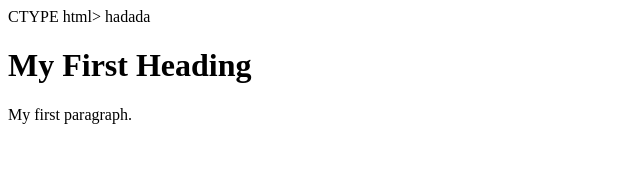
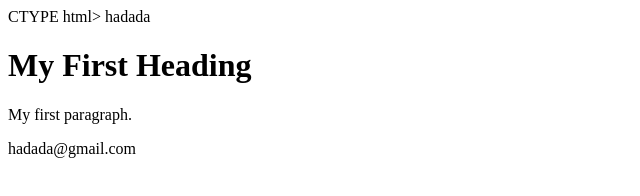
Before and after one commit to rojikbarna/elsohadada, a plain HTML site: page index.html in a window 1280 px wide. Shown: the whole page, without its empty margins (0-640 px from the left). Drawn offline with Linux system fonts and the light colour scheme.

Commit message:
ea mail hozzáadása

```diff
--- a/index.html
+++ b/index.html
@@ -5,5 +5,6 @@ hadada
 
 <h1>My First Heading</h1>
 <p>My first paragraph.</p>
+hadada@gmail.com
 </body>
 </html>
```
